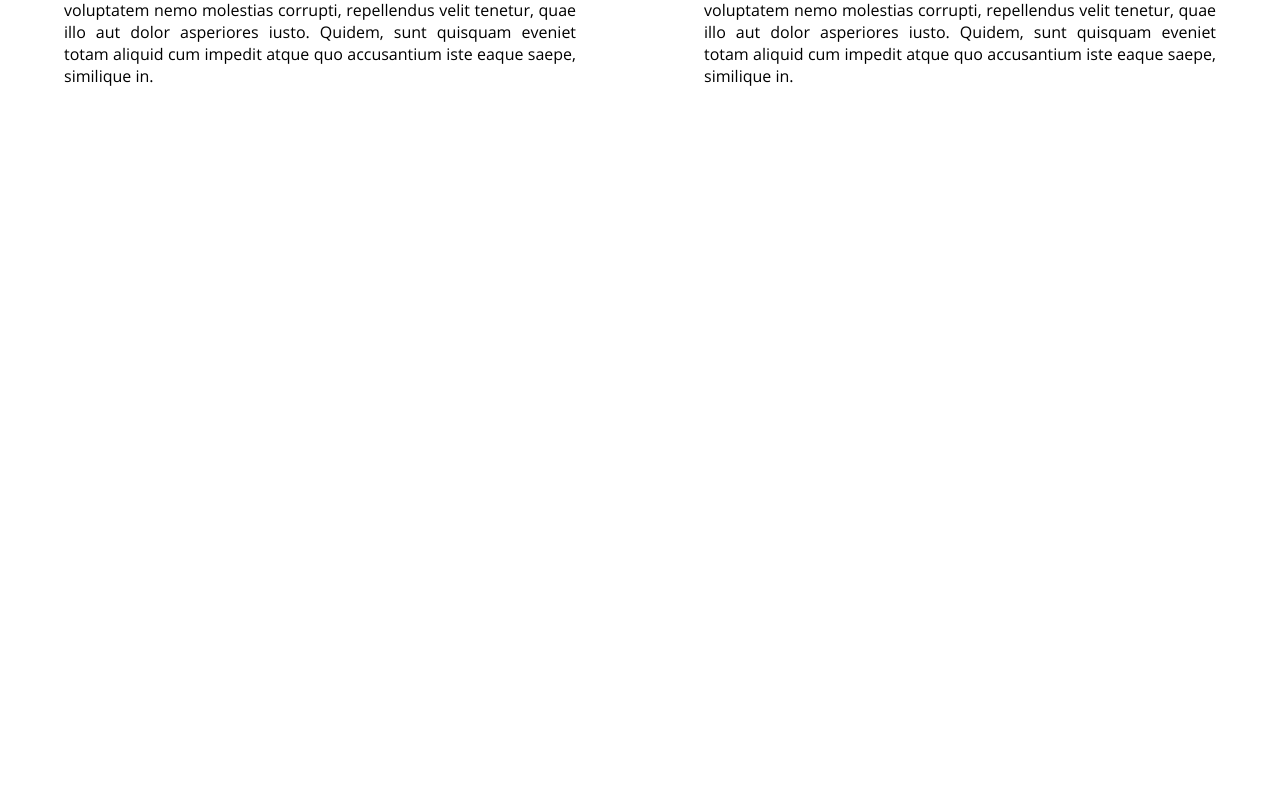
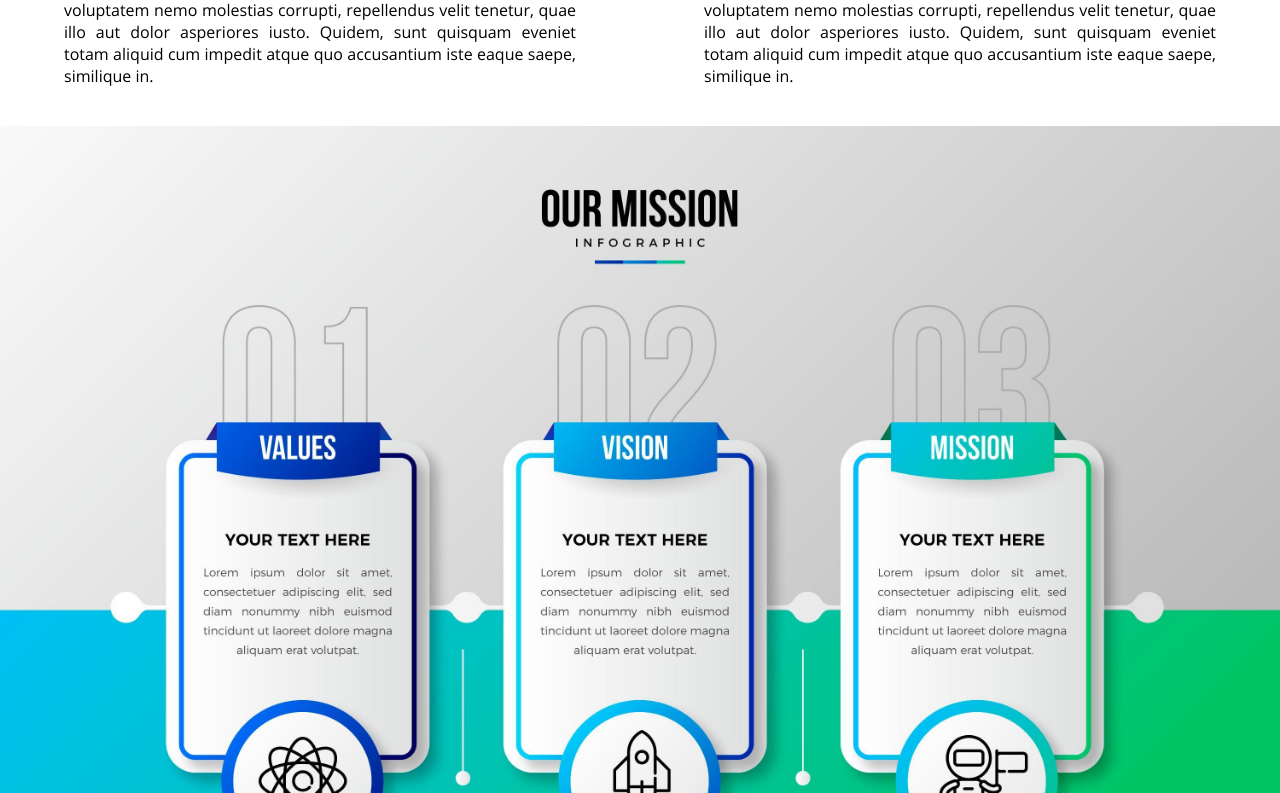
Before and after one commit to Asaaf/smart-cities-front, an Angular app: page / in a window 1280 px wide. Shown: the part 1227-2020 px from the top of the page. Before the commit the page ends 1353 px from the top, so only its background shows below. Built offline with nearby package versions, Linux system fonts and the light colour scheme; no server answers.

Commit message:
Improvements in infographic

```diff
--- a/src/app/modules/index-page/components/index/index.component.html
+++ b/src/app/modules/index-page/components/index/index.component.html
@@ -1,2 +1,3 @@
 <app-cover></app-cover>
 <app-about></app-about>
+<app-info></app-info>
--- a/src/app/modules/index-page/components/info/info.component.css
+++ b/src/app/modules/index-page/components/info/info.component.css
@@ -0,0 +1,11 @@
+.info-container {
+    width: 100%;
+    height: auto;
+    overflow: hidden;
+    position: relative;
+}
+
+.info-container img {
+    width: 100%;
+    height: auto;
+}
--- a/src/app/modules/index-page/components/info/info.component.html
+++ b/src/app/modules/index-page/components/info/info.component.html
@@ -1 +1,3 @@
-<p>info works!</p>
+<div class="info-container">
+    <img src="./assets/images/infographic.jpg" />
+</div>
```
Also changed, not shown: src/assets/images/infographic.jpg (added).
